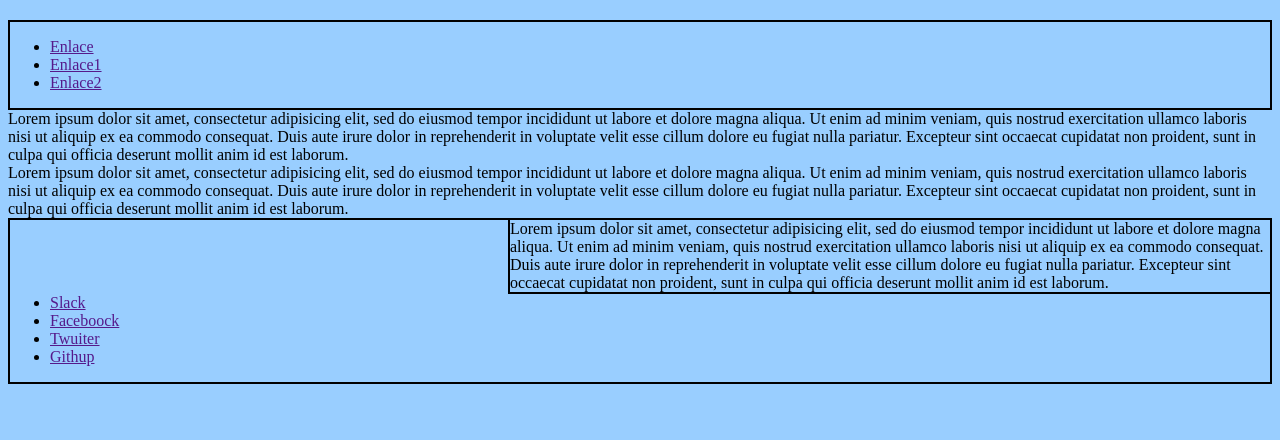
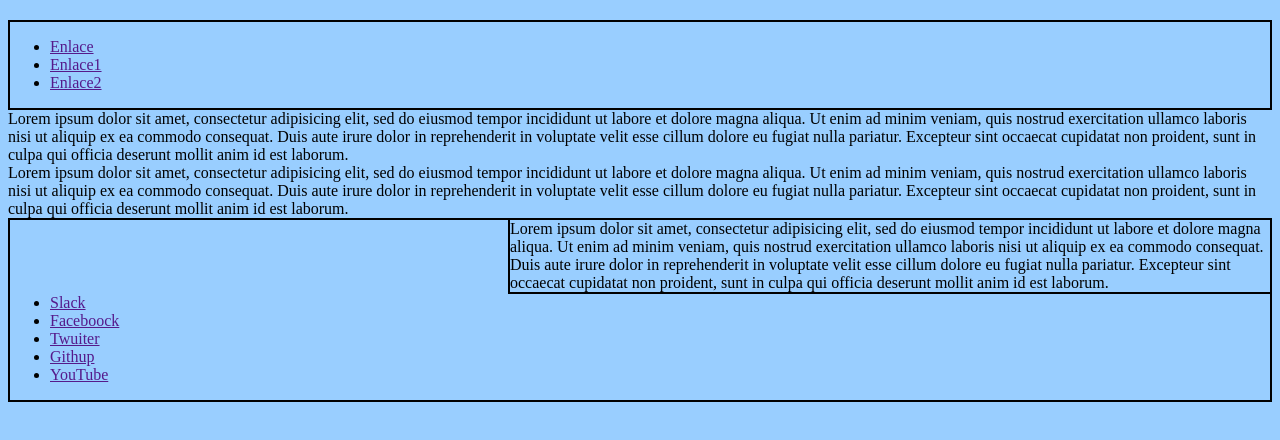
Before and after one commit to bradt123/git, a plain HTML site: page web/index.html in a window 1280 px wide. Drawn offline with Linux system fonts and the light colour scheme.

Commit message:
git stash

```diff
--- a/web/index.html
+++ b/web/index.html
@@ -48,6 +48,7 @@
 				<li><a href="" title="">Faceboock</a></li>
 				<li><a href="" title="">Twuiter</a></li>
 				<li><a href="" title="">Githup</a></li>
+				<li><a href="" title="">YouTube</a></li>
 			</ul>
 	</footer>
 </body>
```
Also changed, not shown: 1 other file.
